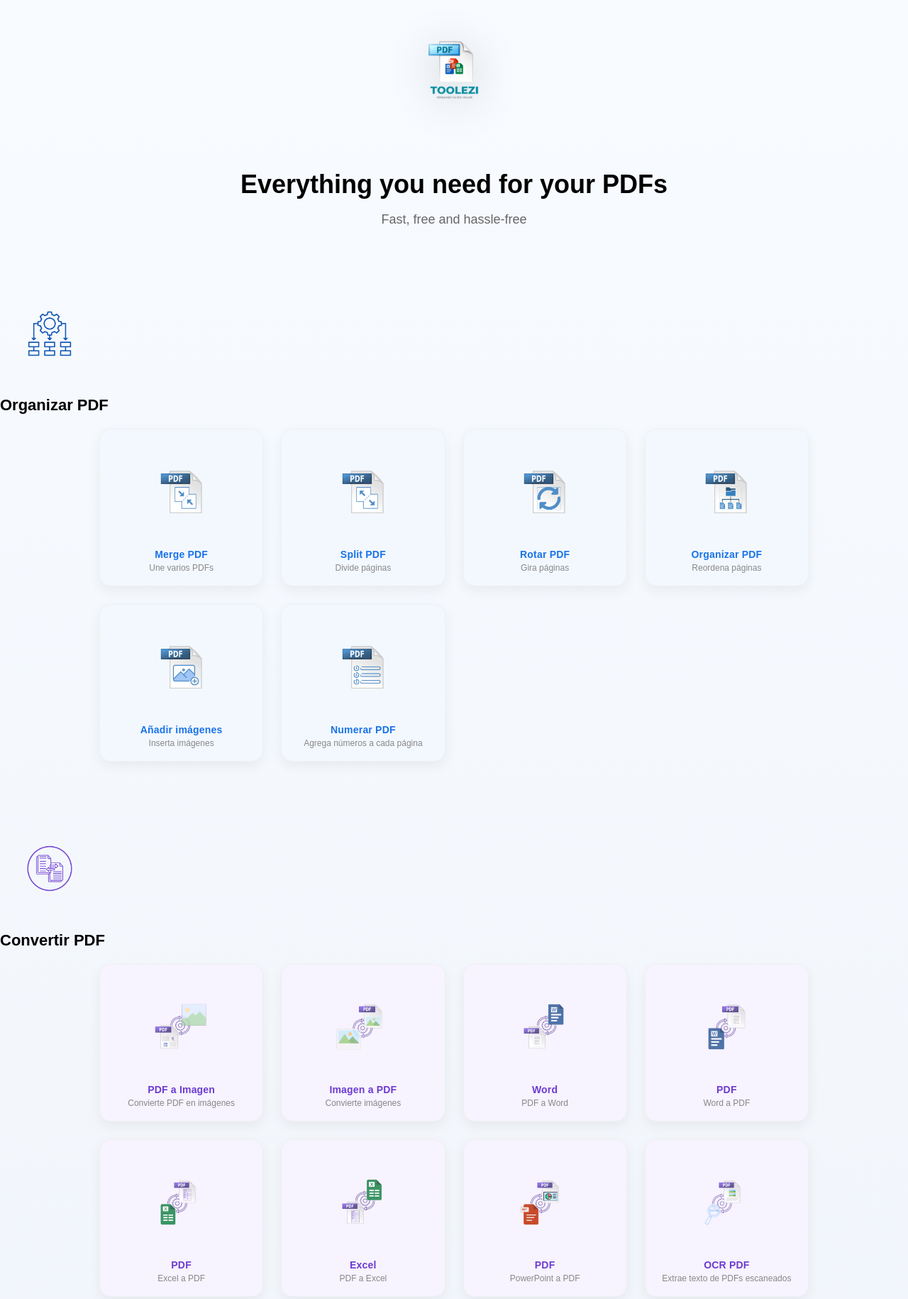
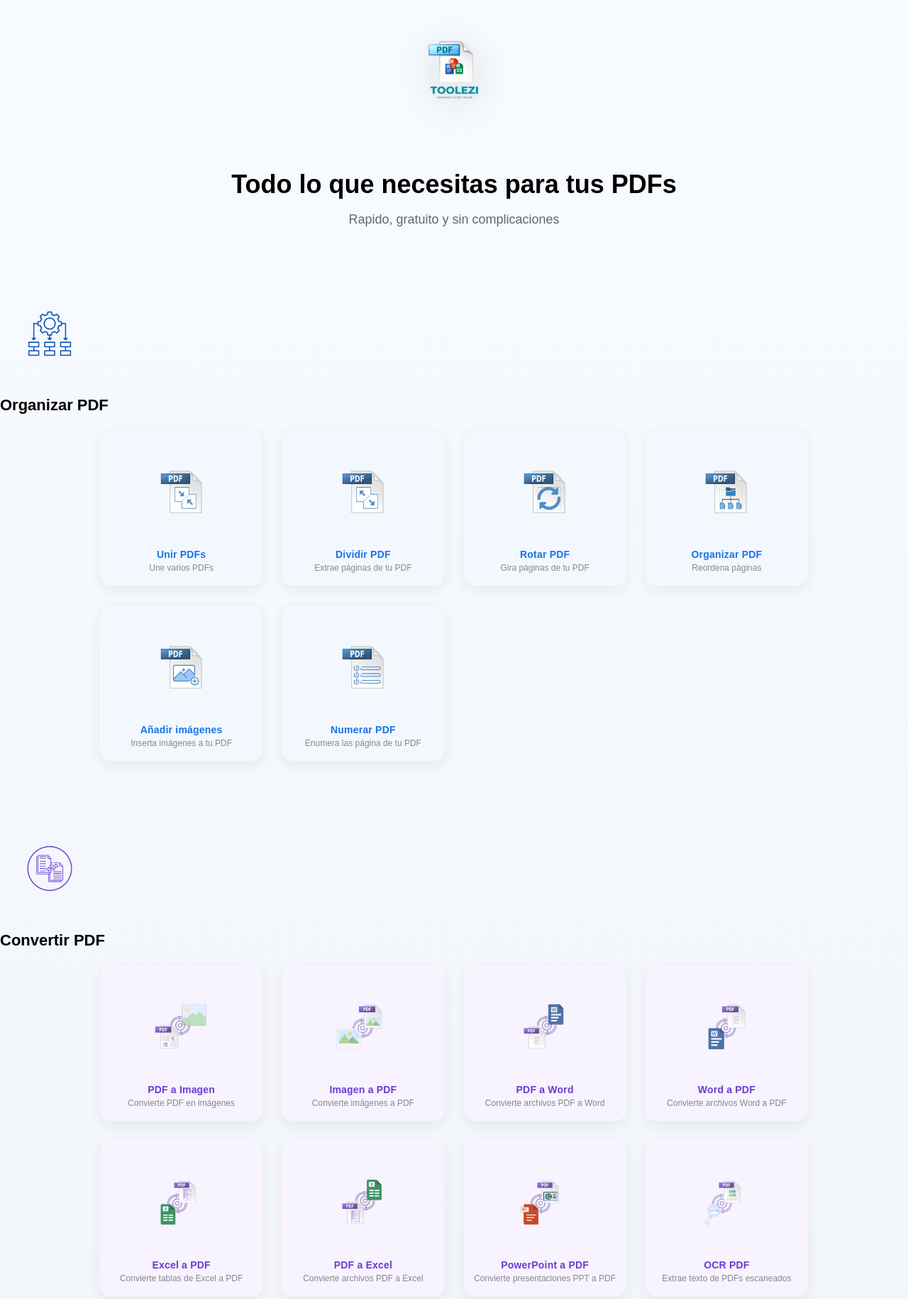
Before and after one commit to johansebas28/toolezi, a Flask app: page / in a window 1280 px wide. Shown: the part 92-1922 px from the top of the page at 71% size. Run offline with Flask 3, Linux system fonts and the light colour scheme.

Commit message:
Spanish translation

```diff
--- a/templates/index.html
+++ b/templates/index.html
@@ -2,7 +2,7 @@
 <html lang="es">
   <head>
     <meta charset="UTF-8" />
-    <title>PDF Tools</title>
+    <title>Herramientas PDF</title>
 
     <link
       rel="stylesheet"
@@ -39,8 +39,8 @@
         class="hero-logo"
       />
 
-      <h1>Everything you need for your PDFs</h1>
-      <p>Fast, free and hassle-free</p>
+      <h1>Todo lo que necesitas para tus PDFs</h1>
+      <p>Rapido, gratuito y sin complicaciones</p>
 
       <!--<button class="btn">Start now</button>-->
     </div>
@@ -62,7 +62,7 @@
             class="tool-icon"
           />
 
-          <h3>Merge PDF</h3>
+          <h3>Unir PDFs</h3>
           <p>Une varios PDFs</p>
         </div>
 
@@ -71,8 +71,8 @@
             src="{{ url_for('static', filename='img/icons/split.png') }}"
             class="tool-icon"
           />
-          <h3>Split PDF</h3>
-          <p>Divide páginas</p>
+          <h3>Dividir PDF</h3>
+          <p>Extrae páginas de tu PDF</p>
         </div>
 
         <div class="tool organizar" onclick="showTool('rotate')">
@@ -81,7 +81,7 @@
             class="tool-icon"
           />
           <h3>Rotar PDF</h3>
-          <p>Gira páginas</p>
+          <p>Gira páginas de tu PDF</p>
         </div>
 
         <div class="tool organizar" onclick="showTool('reorder')">
@@ -99,7 +99,7 @@
             class="tool-icon"
           />
           <h3>Añadir imágenes</h3>
-          <p>Inserta imágenes</p>
+          <p>Inserta imágenes a tu PDF</p>
         </div>
 
         <div class="tool organizar" onclick="showTool('number')">
@@ -108,7 +108,7 @@
             class="tool-icon"
           />
           <h3>Numerar PDF</h3>
-          <p>Agrega números a cada página</p>
+          <p>Enumera las página de tu PDF</p>
         </div>
       </div>
     </div>
@@ -139,7 +139,7 @@
             class="tool-icon"
           />
           <h3>Imagen a PDF</h3>
-          <p>Convierte imágenes</p>
+          <p>Convierte imágenes a PDF</p>
         </div>
 
         <div class="tool convertir" onclick="showTool('pdf2word')">
@@ -147,8 +147,8 @@
             src="{{ url_for('static', filename='img/icons/PDFword.png') }}"
             class="tool-icon"
           />
-          <h3>Word</h3>
-          <p>PDF a Word</p>
+          <h3>PDF a Word</h3>
+          <p>Convierte archivos PDF a Word</p>
         </div>
 
         <div class="tool convertir" onclick="showTool('word2pdf')">
@@ -156,8 +156,8 @@
             src="{{ url_for('static', filename='img/icons/wordPDF.png') }}"
             class="tool-icon"
           />
-          <h3>PDF</h3>
-          <p>Word a PDF</p>
+          <h3>Word a PDF</h3>
+          <p>Convierte archivos Word a PDF</p>
         </div>
 
         <div class="tool convertir" onclick="showTool('excel2pdf')">
@@ -165,8 +165,8 @@
             src="{{ url_for('static', filename='img/icons/ExcelPDF.png') }}"
             class="tool-icon"
           />
-          <h3>PDF</h3>
-          <p>Excel a PDF</p>
+          <h3>Excel a PDF</h3>
+          <p>Convierte tablas de Excel a PDF</p>
         </div>
 
         <div class="tool convertir" onclick="showTool('pdf2excel')">
@@ -174,8 +174,8 @@
             src="{{ url_for('static', filename='img/icons/PDFexcel.png') }}"
             class="tool-icon"
           />
-          <h3>Excel</h3>
-          <p>PDF a Excel</p>
+          <h3>PDF a Excel</h3>
+          <p>Convierte archivos PDF a Excel</p>
         </div>
 
         <div class="tool convertir" onclick="showTool('ppt2pdf')">
@@ -183,8 +183,8 @@
             src="{{ url_for('static', filename='img/icons/pptPDF.png') }}"
             class="tool-icon"
           />
-          <h3>PDF</h3>
-          <p>PowerPoint a PDF</p>
+          <h3>PowerPoint a PDF</h3>
+          <p>Convierte presentaciones PPT a PDF</p>
         </div>
 
         <div class="tool convertir" onclick="showTool('ocr')">
@@ -214,7 +214,7 @@
             class="tool-icon"
           />
           <h3>Comprimir PDF</h3>
-          <p>Reduce el tamaño</p>
+          <p>Reduce el tamaño del PDF</p>
         </div>
 
         <div class="tool optimizar" onclick="showTool('watermark')">
@@ -244,8 +244,8 @@
             src="{{ url_for('static', filename='img/icons/unlockPDF.png') }}"
             class="tool-icon"
           />
-          <h3>Unlock PDF</h3>
-          <p>Quita la contraseña</p>
+          <h3>Desbloquear PDF</h3>
+          <p>Quita contraseña al PDF</p>
         </div>
 
         <div class="tool seguridad" onclick="showTool('protect')">
@@ -253,8 +253,8 @@
             src="{{ url_for('static', filename='img/icons/lockPDF.png') }}"
             class="tool-icon"
           />
-          <h3>Proteger PDF</h3>
-          <p>Agrega contraseña a tu PDF</p>
+          <h3>Bloquear PDF</h3>
+          <p>Agrega contraseña al PDF</p>
         </div>
 
         <div class="tool seguridad" onclick="showTool('sign')">
@@ -263,7 +263,7 @@
             class="tool-icon"
           />
           <h3>Firmar PDF</h3>
-          <p>Agrega tu firma al documento</p>
+          <p>Agrega tu firma (tipo imágen) al documento PDF</p>
         </div>
         <!--<div class="tool seguridad" onclick="showTool('sign_manual')">
           <img src="{{ url_for('static', filename='img/icons/.png') }}" class="tool-icon">
@@ -986,10 +986,10 @@
 
         <div class="footer-donate">
           <button class="donate-btn" onclick="openDonateModal()">
-            ☕ Support this project
+            ☕ Apoya este proyecto
           </button>
           <p style="font-size:13px; color:#777;">
-            💡 Free tool — your support helps keep it running
+            💡 Herramienta gratuita — tu apoyo ayuda a mantenerla en funcionamiento
           </p>
         </div>
 
@@ -1007,8 +1007,8 @@
         <h2>☕ Support Toolezi</h2>
 
         <p style="margin-bottom: 15px">
-          This tool is free to use. If it helped you, consider supporting the
-          project ❤️
+          Esta herramienta es completamente gratuita para ti.
+          Si te ha sido útil, considera apoyar el proyecto ❤️
         </p>
 
         <div class="donate-options">
@@ -1016,7 +1016,7 @@
           <div class="donate-card">
             <h4>Nequi</h4>
             <img src="/static/img/metodos_de_pago/nequi_qr.png" width="120">
-            <p>Scan to donate or copy the number</p>
+            <p>Escanea para donar o copia el numero</p>
             <button onclick="copyNequi()">📱 3023064471</button>
           </div>
 
@@ -1024,7 +1024,7 @@
           <div class="donate-card">
             <h4>PayPal</h4>
             <a href="https://paypal.me/toolezi" target="_blank">
-              💳 Donate with PayPal
+              💳 Donar con PayPal
             </a>
           </div>
         </div>
```
